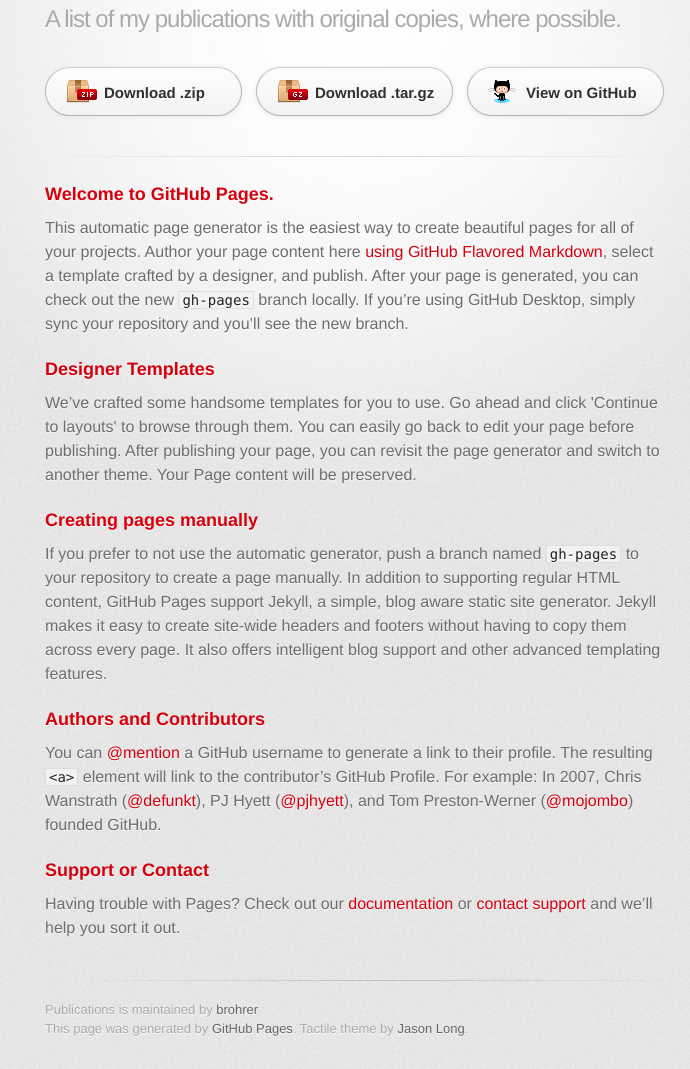
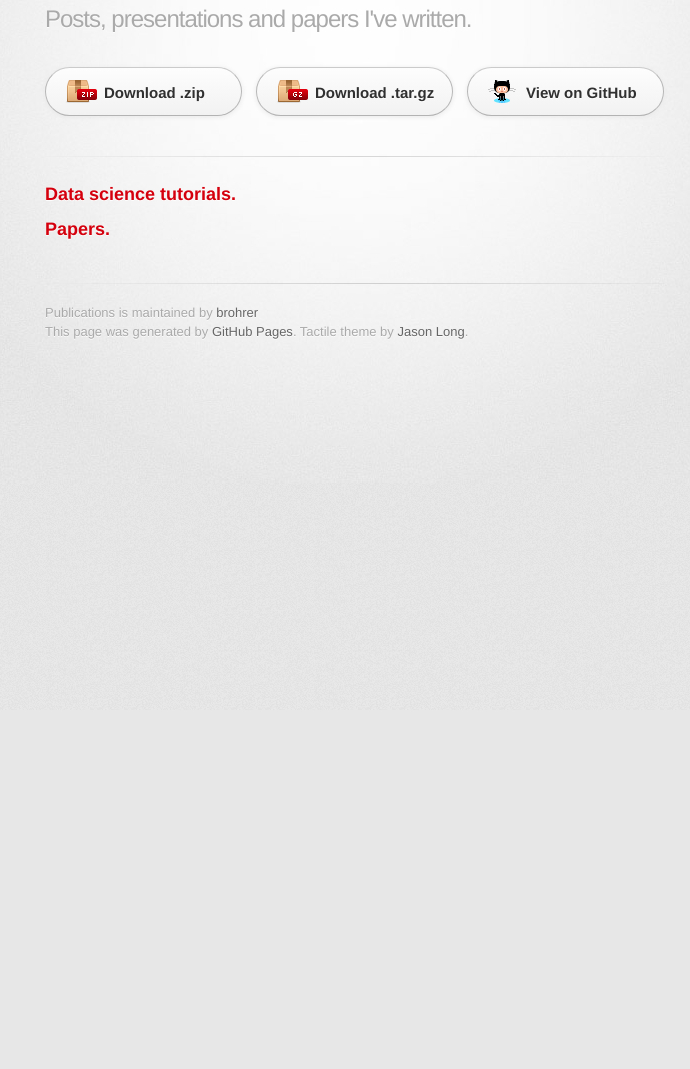
Before and after one commit to brohrer/publications, a plain HTML site: page index.html in a window 1280 px wide. Shown: the part 90-1159 px from the top of the page, without its empty margins (285-975 px from the left). After the commit the page ends 800 px from the top, so only its background shows below. Drawn offline with Linux system fonts and the light colour scheme; a web font is replaced by a local one.

```diff
--- a/index.html
+++ b/index.html
@@ -19,7 +19,7 @@
 
         <header>
           <h1>Publications</h1>
-          <h2>A list of my publications with original copies, where possible.</h2>
+          <h2>Posts, presentations and papers I&#39;ve written.</h2>
         </header>
 
         <section id="downloads" class="clearfix">
@@ -32,29 +32,10 @@
 
         <section id="main_content">
           <h3>
-<a id="welcome-to-github-pages" class="anchor" href="#welcome-to-github-pages" aria-hidden="true"><span aria-hidden="true" class="octicon octicon-link"></span></a>Welcome to GitHub Pages.</h3>
-
-<p>This automatic page generator is the easiest way to create beautiful pages for all of your projects. Author your page content here <a href="https://guides.github.com/features/mastering-markdown/">using GitHub Flavored Markdown</a>, select a template crafted by a designer, and publish. After your page is generated, you can check out the new <code>gh-pages</code> branch locally. If you’re using GitHub Desktop, simply sync your repository and you’ll see the new branch.</p>
+<a id="data-science-tutorials" class="anchor" href="#data-science-tutorials" aria-hidden="true"><span aria-hidden="true" class="octicon octicon-link"></span></a>Data science tutorials.</h3>
 
 <h3>
-<a id="designer-templates" class="anchor" href="#designer-templates" aria-hidden="true"><span aria-hidden="true" class="octicon octicon-link"></span></a>Designer Templates</h3>
-
-<p>We’ve crafted some handsome templates for you to use. Go ahead and click 'Continue to layouts' to browse through them. You can easily go back to edit your page before publishing. After publishing your page, you can revisit the page generator and switch to another theme. Your Page content will be preserved.</p>
-
-<h3>
-<a id="creating-pages-manually" class="anchor" href="#creating-pages-manually" aria-hidden="true"><span aria-hidden="true" class="octicon octicon-link"></span></a>Creating pages manually</h3>
-
-<p>If you prefer to not use the automatic generator, push a branch named <code>gh-pages</code> to your repository to create a page manually. In addition to supporting regular HTML content, GitHub Pages support Jekyll, a simple, blog aware static site generator. Jekyll makes it easy to create site-wide headers and footers without having to copy them across every page. It also offers intelligent blog support and other advanced templating features.</p>
-
-<h3>
-<a id="authors-and-contributors" class="anchor" href="#authors-and-contributors" aria-hidden="true"><span aria-hidden="true" class="octicon octicon-link"></span></a>Authors and Contributors</h3>
-
-<p>You can <a href="https://github.com/blog/821" class="user-mention">@mention</a> a GitHub username to generate a link to their profile. The resulting <code>&lt;a&gt;</code> element will link to the contributor’s GitHub Profile. For example: In 2007, Chris Wanstrath (<a href="https://github.com/defunkt" class="user-mention">@defunkt</a>), PJ Hyett (<a href="https://github.com/pjhyett" class="user-mention">@pjhyett</a>), and Tom Preston-Werner (<a href="https://github.com/mojombo" class="user-mention">@mojombo</a>) founded GitHub.</p>
-
-<h3>
-<a id="support-or-contact" class="anchor" href="#support-or-contact" aria-hidden="true"><span aria-hidden="true" class="octicon octicon-link"></span></a>Support or Contact</h3>
-
-<p>Having trouble with Pages? Check out our <a href="https://help.github.com/pages">documentation</a> or <a href="https://github.com/contact">contact support</a> and we’ll help you sort it out.</p>
+<a id="papers" class="anchor" href="#papers" aria-hidden="true"><span aria-hidden="true" class="octicon octicon-link"></span></a>Papers.</h3>
         </section>
 
         <footer>
```
Also changed, not shown: params.json (+1 -1 lines).
